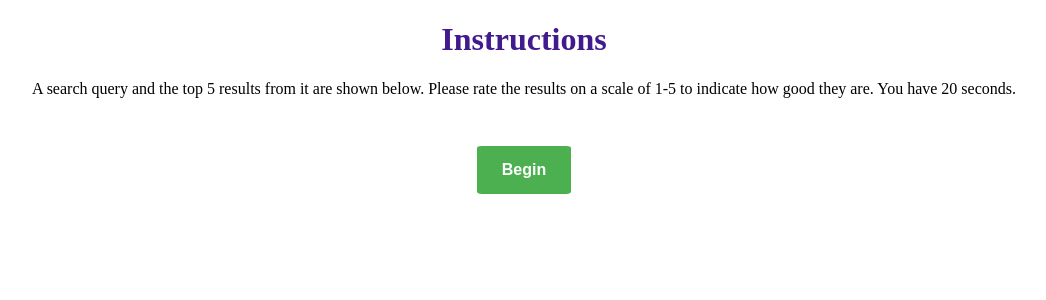
After one commit to linb8/fatewebapp, a Django app: template webpage/templates/instructions.html in a window 1280 px wide. The commit adds this page. Shown: the top 300 px of the page, without its empty margins (116-1162 px from the left). Run offline with Django 3.2, Linux system fonts and the light colour scheme; the template is opened without the code that fills it, so the values that code supplies are empty.

Commit message:
Added instructions page and made minor changes to other pages

```diff
--- a/webpage/templates/end.html
+++ b/webpage/templates/end.html
@@ -57,7 +57,6 @@ h2 {
 </main>
 <script>
     function disable() {
-        var pass = confirm("We have received your MurkID, thanks for your time!")
 
         let alert = document.getElementById("alert");
         alert.classList.remove("hidden");
--- /dev/null
+++ b/webpage/templates/instructions.html
@@ -0,0 +1,52 @@
+<!DOCTYPE html>
+<html>
+<head>
+<style>
+  h1, div {
+    text-align: center;
+  }
+
+  h1 {
+    color: #411B8D;
+  }
+
+  #terms {
+    text-align: center;
+    padding-top: 1rem;
+  }
+
+  .button {
+    font-weight: bold;
+    margin: 1em;
+    background-color: #4CAF50;
+    border: none;
+    color: white;
+    padding: 15px 25px;
+    text-align: center;
+    font-size: 16px;
+    cursor: pointer;
+    border-radius: 5%;
+  }
+
+  .button:hover {
+    background-color: green;
+  }
+</style>
+</head>
+<body>
+  <main>
+  <h1>Instructions</h1>
+  <div>
+    <p>
+      A search query and the top 5 results from it are shown below. Please rate
+      the results on a scale of 1-5 to indicate how good they are. You have 20 seconds.
+    </p>
+  </div>
+  <div id="terms">
+    <button class="button" name='begin'>Begin</button>
+  </div>
+  </main>
+</body>
+<script>
+</script>
+</html>
```
Also changed, not shown: webpage/templates/home.html (+1 -10 lines).
